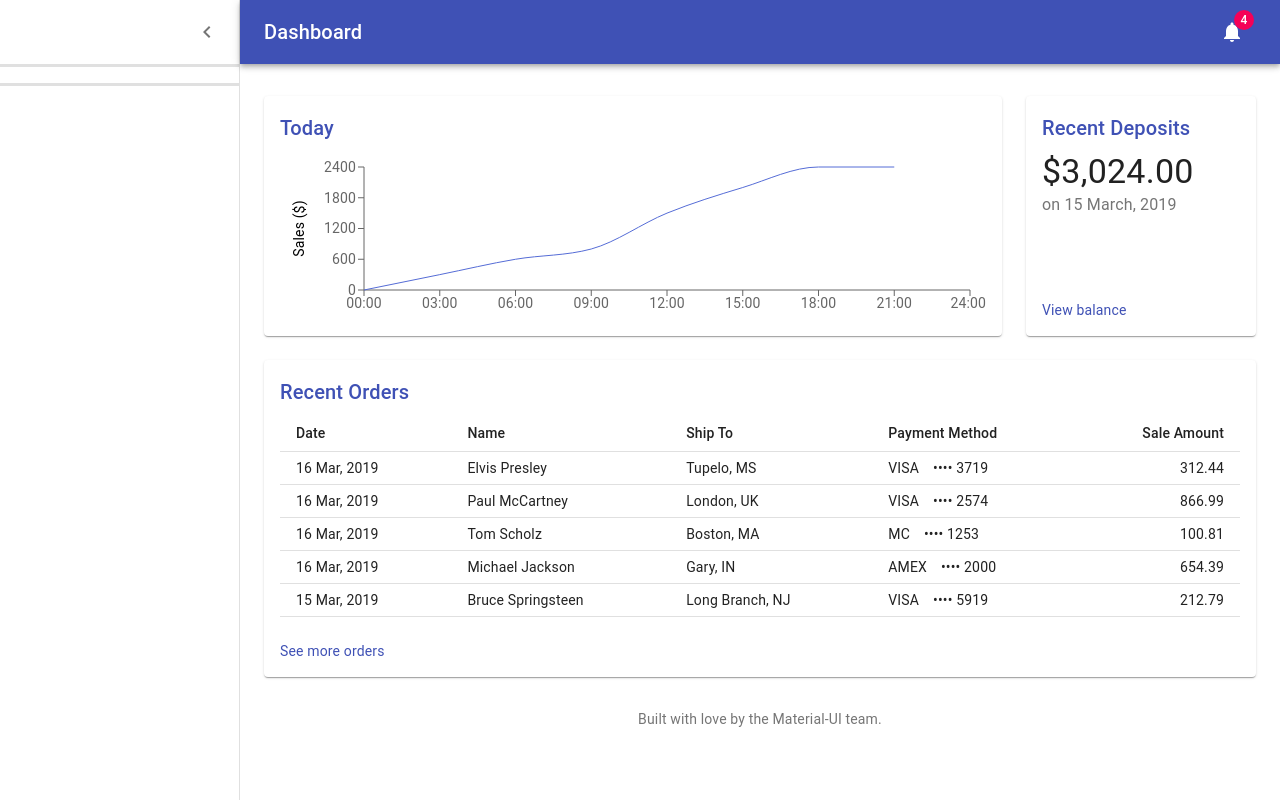
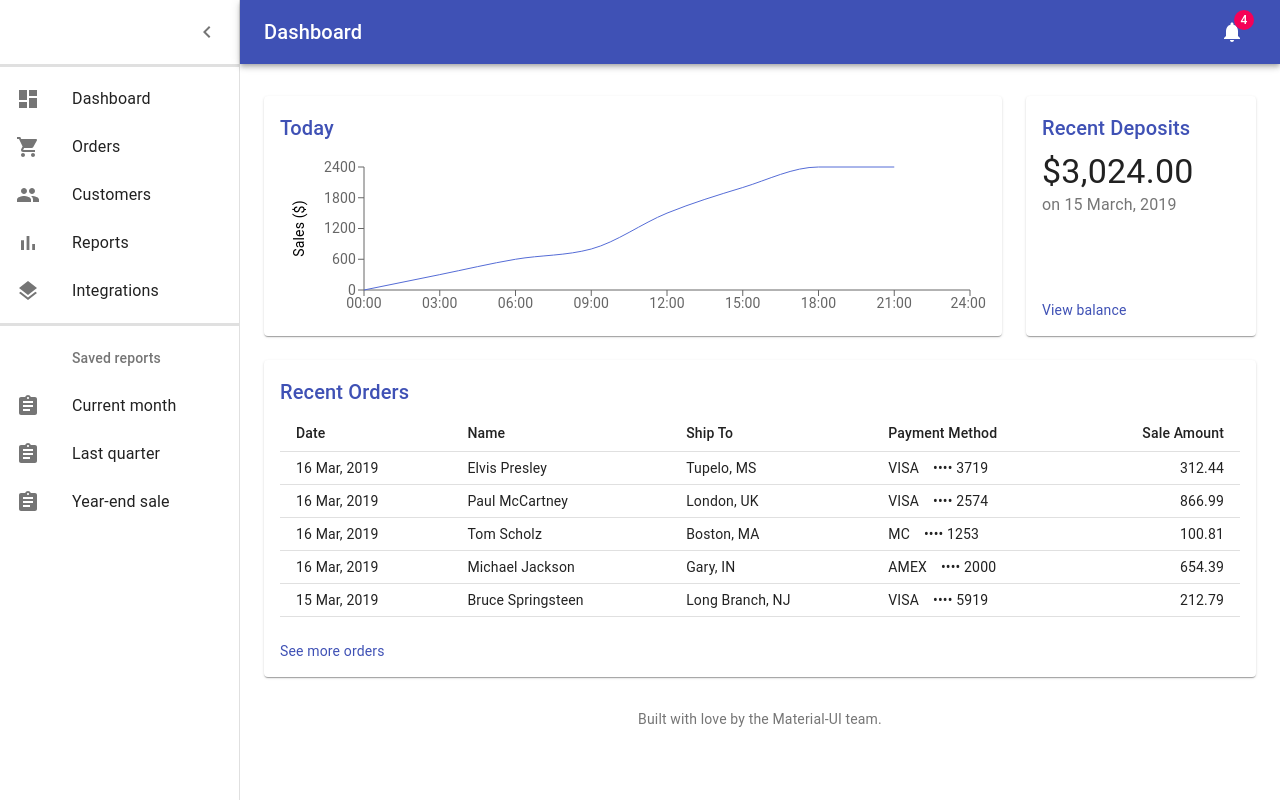
Before and after one commit to walterlee7/react-material-ui-project, a React (Create React App) app: page / in a window 1280 px wide. Shown: the top 802 px of the page. Built offline with nearby package versions, Linux system fonts and the light colour scheme.

Commit message:
6th layout complete

```diff
--- a/src/components/subComponents/listItems.js
+++ b/src/components/subComponents/listItems.js
@@ -0,0 +1,70 @@
+import React from 'react';
+import ListItem from '@material-ui/core/ListItem';
+import ListItemIcon from '@material-ui/core/ListItemIcon';
+import ListItemText from '@material-ui/core/ListItemText';
+import ListSubheader from '@material-ui/core/ListSubheader';
+import DashboardIcon from '@material-ui/icons/Dashboard';
+import ShoppingCartIcon from '@material-ui/icons/ShoppingCart';
+import PeopleIcon from '@material-ui/icons/People';
+import BarChartIcon from '@material-ui/icons/BarChart';
+import LayersIcon from '@material-ui/icons/Layers';
+import AssignmentIcon from '@material-ui/icons/Assignment';
+
+export const mainListItems = (
+  <div>
+    <ListItem button>
+      <ListItemIcon>
+        <DashboardIcon />
+      </ListItemIcon>
+      <ListItemText primary="Dashboard" />
+    </ListItem>
+    <ListItem button>
+      <ListItemIcon>
+        <ShoppingCartIcon />
+      </ListItemIcon>
+      <ListItemText primary="Orders" />
+    </ListItem>
+    <ListItem button>
+      <ListItemIcon>
+        <PeopleIcon />
+      </ListItemIcon>
+      <ListItemText primary="Customers" />
+    </ListItem>
+    <ListItem button>
+      <ListItemIcon>
+        <BarChartIcon />
+      </ListItemIcon>
+      <ListItemText primary="Reports" />
+    </ListItem>
+    <ListItem button>
+      <ListItemIcon>
+        <LayersIcon />
+      </ListItemIcon>
+      <ListItemText primary="Integrations" />
+    </ListItem>
+  </div>
+);
+
+export const secondaryListItems = (
+  <div>
+    <ListSubheader inset>Saved reports</ListSubheader>
+    <ListItem button>
+      <ListItemIcon>
+        <AssignmentIcon />
+      </ListItemIcon>
+      <ListItemText primary="Current month" />
+    </ListItem>
+    <ListItem button>
+      <ListItemIcon>
+        <AssignmentIcon />
+      </ListItemIcon>
+      <ListItemText primary="Last quarter" />
+    </ListItem>
+    <ListItem button>
+      <ListItemIcon>
+        <AssignmentIcon />
+      </ListItemIcon>
+      <ListItemText primary="Year-end sale" />
+    </ListItem>
+  </div>
+);
```
